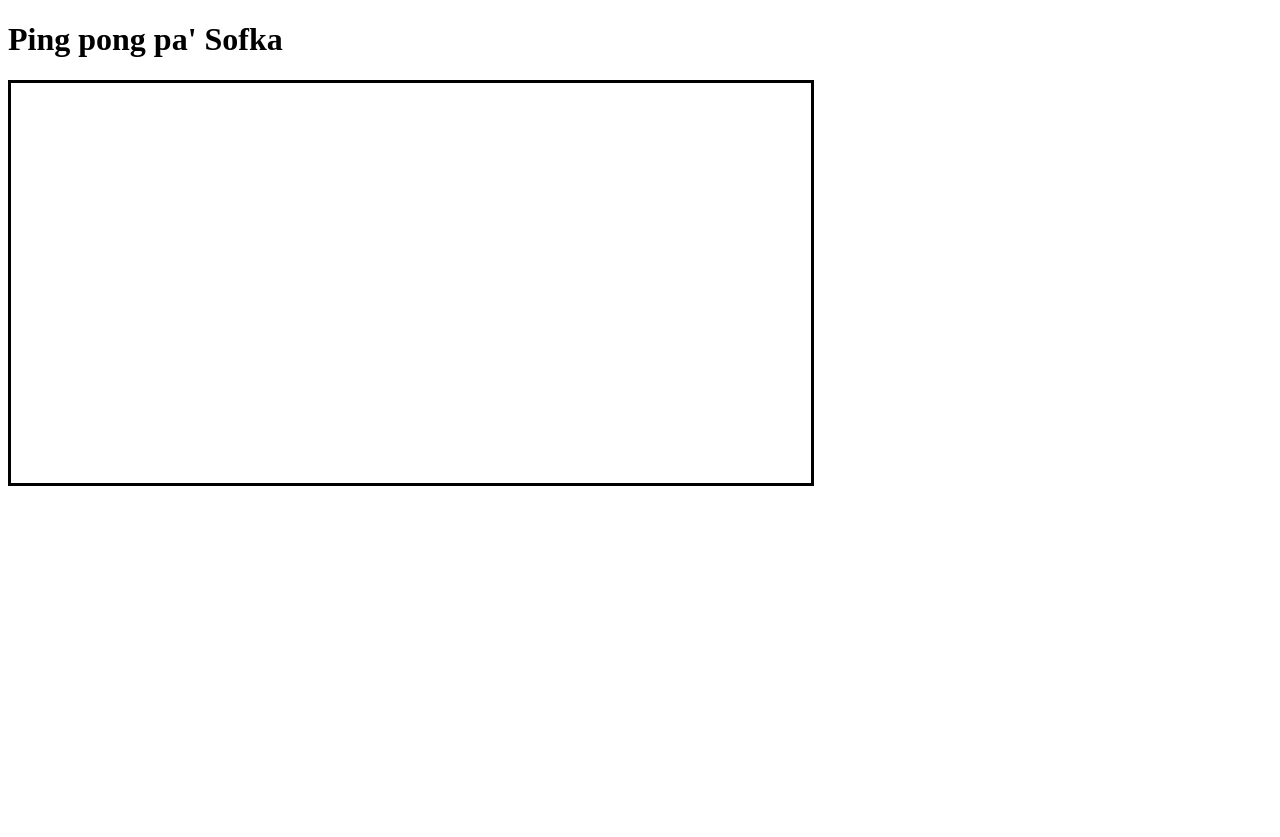
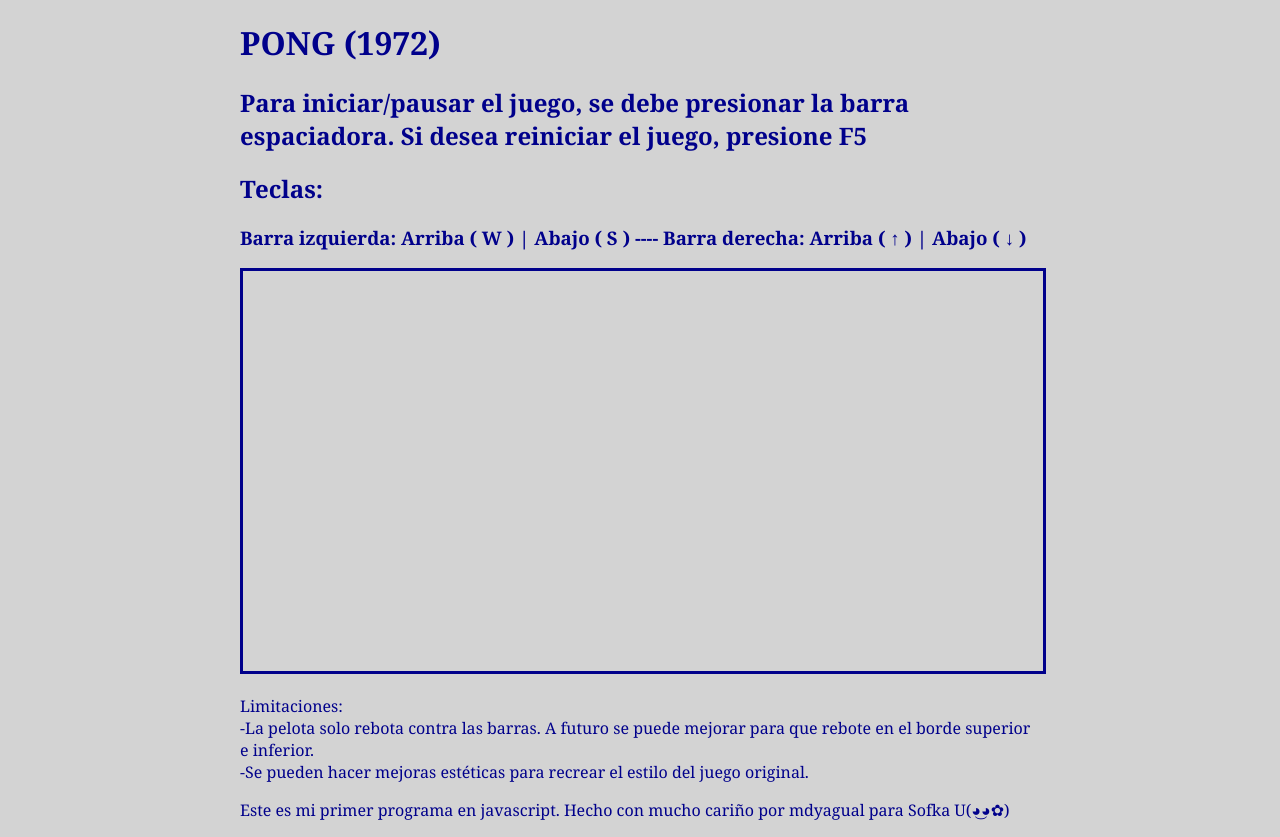
Before and after one commit to mdyagual/Sofka_PingPong, a plain HTML site: page index.html in a window 1280 px wide. Before the commit the page ends 800 px from the top, so only its background shows below. Drawn offline with Linux system fonts and the light colour scheme.

Commit message:
Cambios estéticos para darle personalidad

```diff
--- a/index.html
+++ b/index.html
@@ -7,11 +7,30 @@
         canvas {
             border:solid;
         }
+        #contenido {
+            width: 800px; margin: 0 auto;
+            color:darkblue;
+            font-family:Cambria, Cochin, Georgia, Times, 'Times New Roman', serif;
+            background-color: lightgrey;
+
+        }
     </style>
 </head>
-<body>
-    <h1>Ping pong pa' Sofka</h1>
+<body id="contenido">
+    <h1>PONG (1972)</h1>
+    <h2>Para iniciar/pausar el juego, se debe presionar la barra espaciadora. Si desea reiniciar el juego, presione F5</h2>
+    <h2>Teclas: </h2>
+    <h3>Barra izquierda: Arriba ( W ) | Abajo ( S ) ---- Barra derecha: Arriba ( ↑ ) | Abajo ( ↓ ) </h3>
     <canvas id="canvas"></canvas>
+
+    <p>
+        Limitaciones: <br>
+        -La pelota solo rebota contra las barras. A futuro se puede mejorar para que rebote en el borde superior e inferior. <br>
+        -Se pueden hacer mejoras estéticas para recrear el estilo del juego original.
+    </p>
+
+    <p>Este es mi primer programa en javascript. Hecho con mucho cariño por mdyagual para Sofka U(◕‿◕✿) </p>
+
     <script src="main.js"></script>
 </body>
 </html>
```
